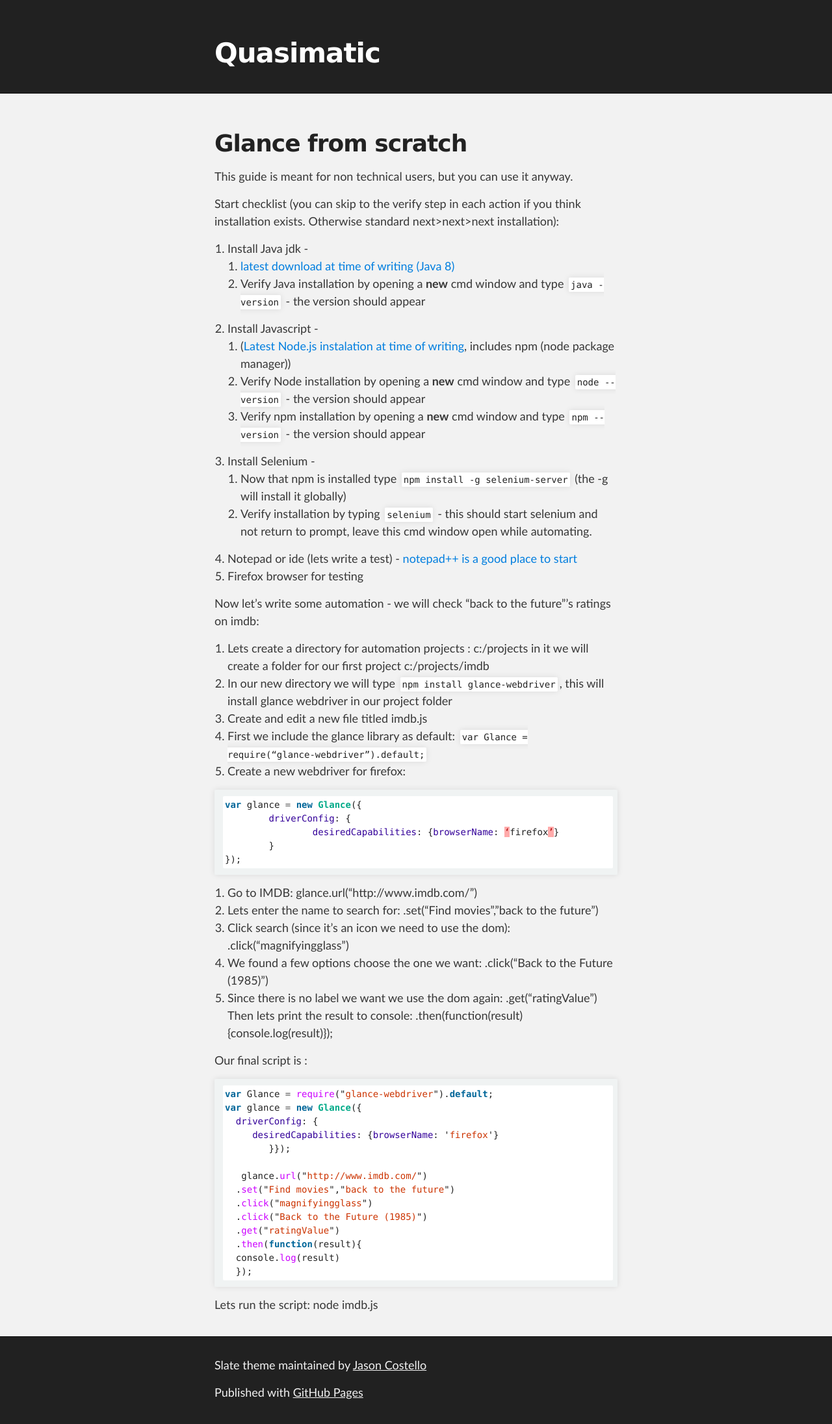
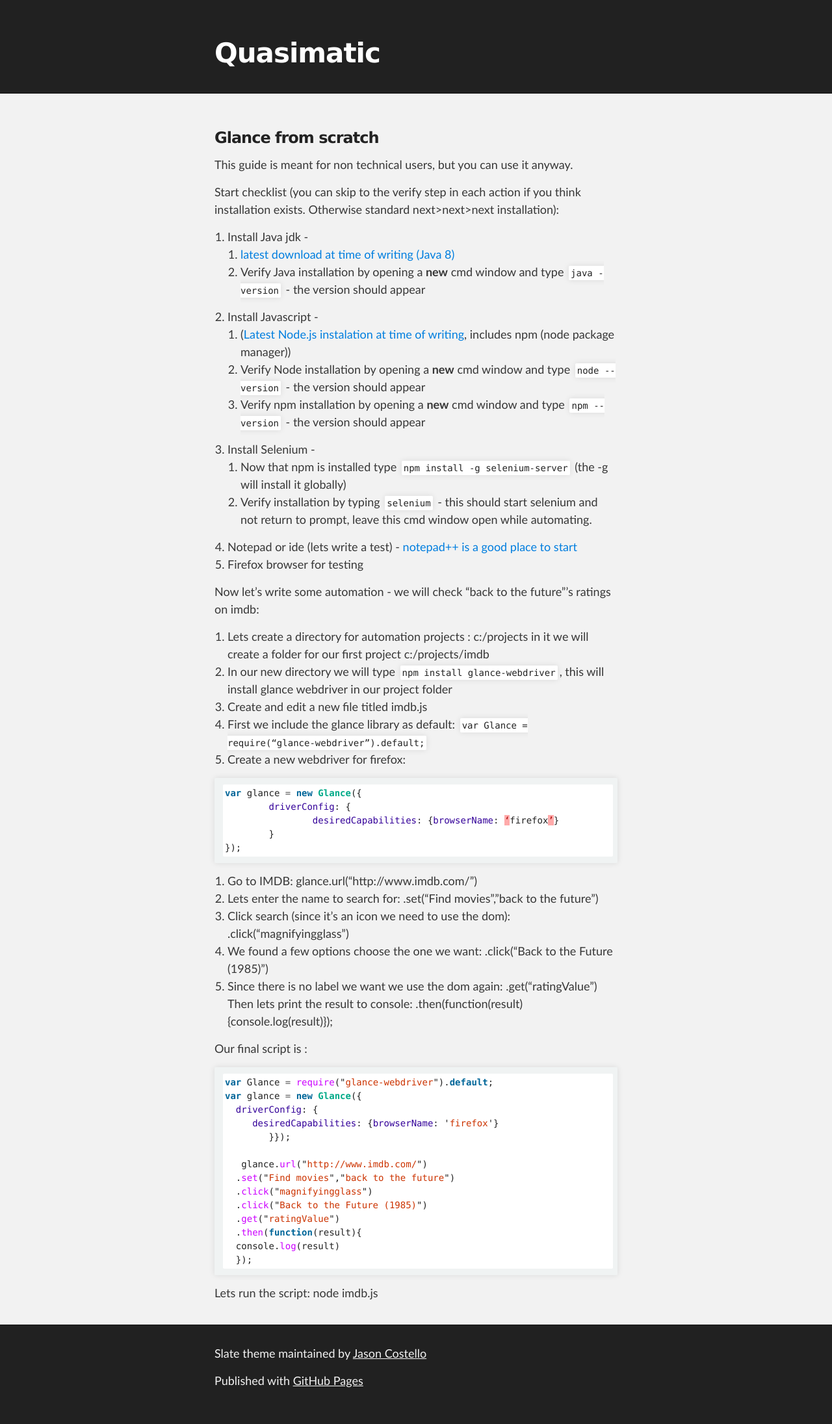
Before and after one commit to quasimatic/quasimatic.github.io, a Jekyll site: the page built from glance/webdriver.md, in a window 1280 px wide. Shown: the whole page at 65% size. Built offline with Jekyll 4.4.1, drawn with Linux system fonts in a browser that asks for light colours.

```diff
--- a/glance/webdriver.md
+++ b/glance/webdriver.md
@@ -3,7 +3,7 @@ title: Glance-Webdriver
 date: '2016-07-28 00:00:00'
 layout: default
 ---
-# Glance from scratch
+### Glance from scratch
 
 This guide is meant for non technical users, but you can use it anyway.
 
```
